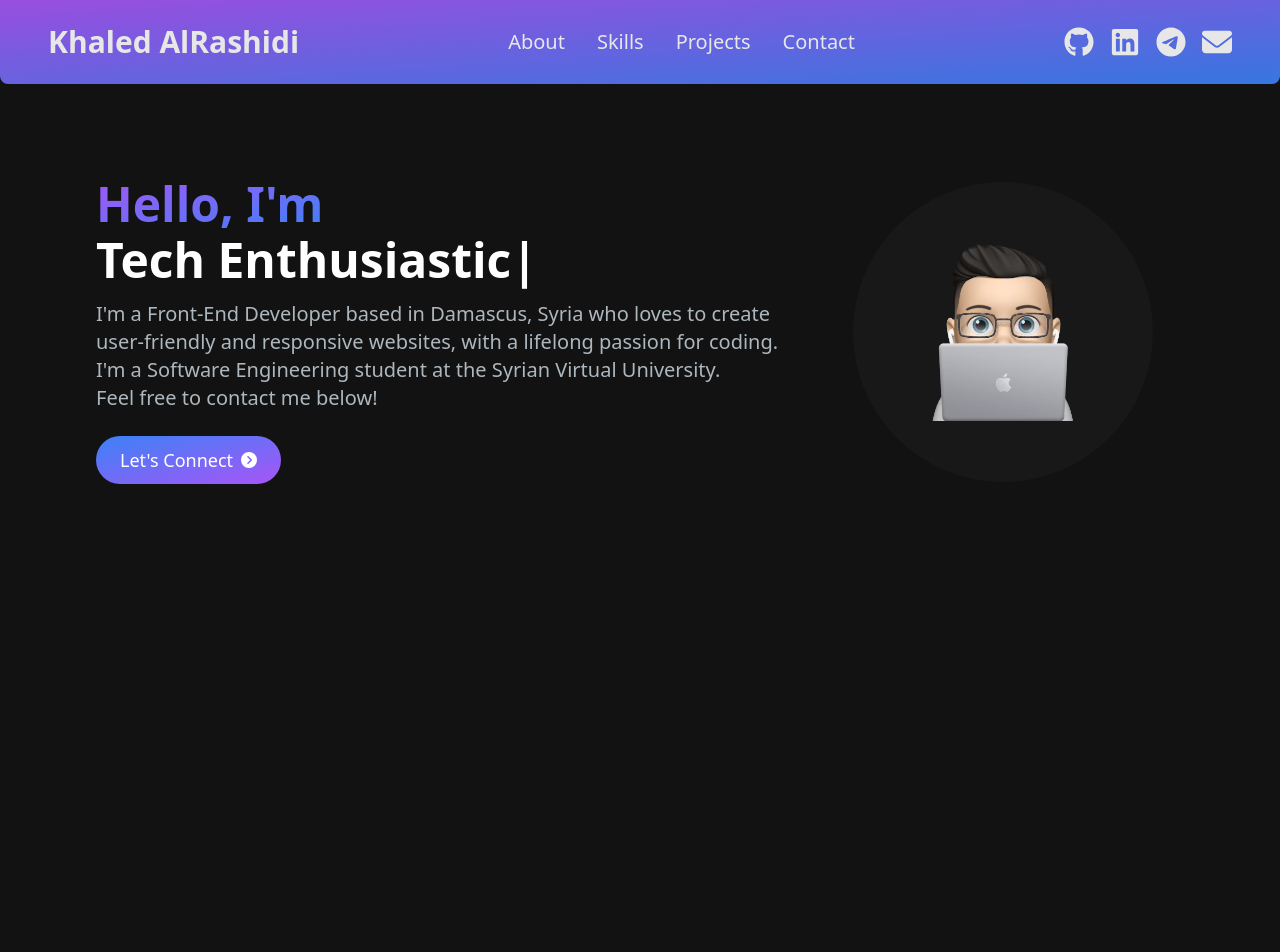
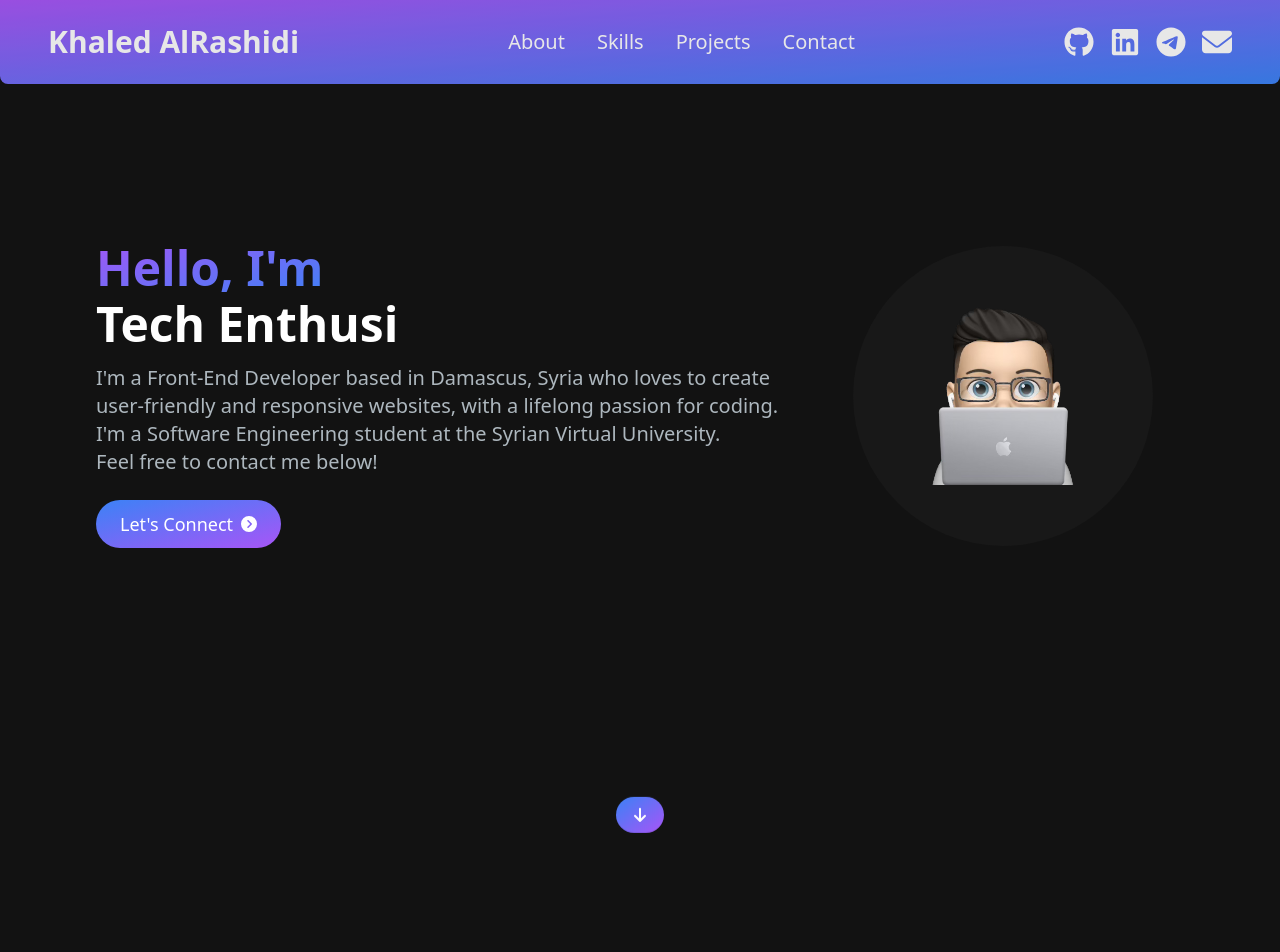
Before and after one commit to khaled-rashidi99/my-portfolio, a Next.js app: page / in a window 1280 px wide. Shown: the top 952 px of the page. Before the commit the page ends 884 px from the top, so only its background shows below. Built offline with nearby package versions, Linux system fonts and the light colour scheme.

Commit message:
Init Skills Section

```diff
--- a/package.json
+++ b/package.json
@@ -17,6 +17,7 @@
     "react": "^18",
     "react-dom": "^18",
     "react-icons": "^5.3.0",
+    "react-multi-carousel": "^2.8.5",
     "react-type-animation": "^3.2.0",
     "tailwind-merge": "^2.5.4",
     "tailwindcss-animate": "^1.0.7"
--- a/src/app/components/HeroSection.tsx
+++ b/src/app/components/HeroSection.tsx
@@ -3,15 +3,16 @@ import React from "react";
 import Image from "next/image";
 import { TypeAnimation } from "react-type-animation";
 import { Button } from "./ui/button";
-import { FaCircleChevronRight } from "react-icons/fa6";
+import { FaCircleChevronRight, FaArrowDown } from "react-icons/fa6";
+
 export default function HeroSection() {
   return (
-    <section>
-      <div className="grid grid-cols-1 lg:grid-cols-12">
+    <section className="flex flex-col ">
+      <div className="flex-1 grid grid-cols-1 lg:grid-cols-12">
         <div className="col-span-8 place-self-center">
           <h1 className="lg:text-5xl text-3xl mb-4 font-extrabold text-white">
-            <span className="text-transparent bg-clip-text bg-gradient-to-br from-purple-500 to-blue-500 ">
-              Hello, I'm{" "}
+            <span className="text-transparent bg-clip-text bg-gradient-to-br from-purple-500 to-blue-500">
+              Hello, I&apos;m{" "}
             </span>
             <br></br>
             <TypeAnimation
@@ -33,10 +34,10 @@ export default function HeroSection() {
             />
           </h1>
           <p className="text-[#ADB7BE] mb-6 text-lg lg:text-xl max-w-4xl">
-            I'm a Front-End Developer based in Damascus, Syria who loves to
+            I&apos;m a Front-End Developer based in Damascus, Syria who loves to
             create user-friendly and responsive websites, with a lifelong
             passion for coding.
-            <br /> I'm a Software Engineering student at the Syrian Virtual
+            <br /> I&apos;m a Software Engineering student at the Syrian Virtual
             University.
             <br />
             Feel free to contact me below!
@@ -48,7 +49,7 @@ export default function HeroSection() {
               size={"xl"}
               className="px-6 py-3 w-full sm:w-fit transition-all duration-300 hover:scale-105 hover:opacity-80"
             >
-              Let's Connect
+              Let&apos;s Connect
               <FaCircleChevronRight />
             </Button>
           </div>
@@ -60,10 +61,24 @@ export default function HeroSection() {
               alt="Hero"
               width={250}
               height={250}
+              // className="animate-bounce"
             />
           </div>
         </div>
       </div>
+      <div className="flex justify-center max-sm:mt-24 sm:mt-40 md:mt-40 lg:mt-64 mb-8">
+        <Button
+          variant={"gradient"}
+          className="animate-bounce"
+          onClick={() => {
+            document
+              .getElementById("skills")
+              ?.scrollIntoView({ behavior: "smooth" });
+          }}
+        >
+          <FaArrowDown />
+        </Button>
+      </div>
     </section>
   );
 }
--- /dev/null
+++ b/src/app/components/SkillsSection.tsx
@@ -0,0 +1,7 @@
+export default function SkillsSection() {
+  return (
+    <h1 className="text-center text-5xl font-bold bg-gradient-to-br from-purple-500 to-blue-500 bg-clip-text text-transparent hover:scale-105 hover:cursor-default">
+      Skills
+    </h1>
+  );
+}
--- a/src/app/globals.css
+++ b/src/app/globals.css
@@ -4,6 +4,9 @@
 
 body {
   overscroll-behavior: none;
+}
+html {
+  scroll-behavior: smooth;
 }
 
 @layer base {
--- a/src/app/page.tsx
+++ b/src/app/page.tsx
@@ -1,10 +1,17 @@
 import HeroSection from "./components/HeroSection";
+import SkillsSection from "./components/SkillsSection";
 
 export default function Home() {
   return (
-    <main className="flex min-h-screen flex-col ">
-      <div className="contatiner mx-auto px-12 py-12 lg:px-24 lg:py-24">
+    <main className="flex min-h-screen flex-col">
+      <div
+        className="contatiner min-h-[100dvh] mx-auto px-12 py-12 lg:px-24 lg:py-40"
+        id="about"
+      >
         <HeroSection />
+      </div>
+      <div className="text-white min-h-[100dvh]" id="skills">
+        <SkillsSection />
       </div>
     </main>
   );
--- a/tailwind.config.ts
+++ b/tailwind.config.ts
@@ -65,6 +65,16 @@ const config: Config = {
           "0%": { opacity: "0", transform: "translateY(-10px)" },
           "100%": { opacity: "1", transform: "translateY(0)" },
         },
+        bounce: {
+          "0%, 100%": {
+            transform: "translateY(-25%)",
+            animationTimingFunction: "cubic-bezier(0.8, 0, 1, 1)",
+          },
+          "50%": {
+            transform: "translateY(0)",
+            animationTimingFunction: "cubic-bezier(0, 0, 0.2, 1)",
+          },
+        },
       },
       animation: {
         slideDown: "slideDown 0.5s ease-in-out",
```
Also changed, not shown: vercel.json (added), 1 other file (tests, documents, lock files or other folders).
